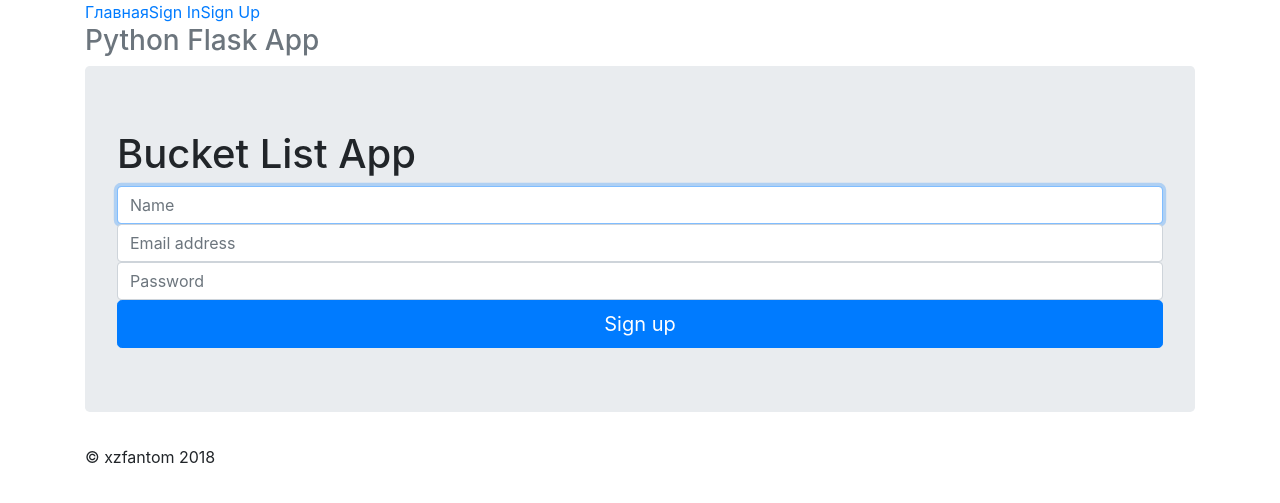
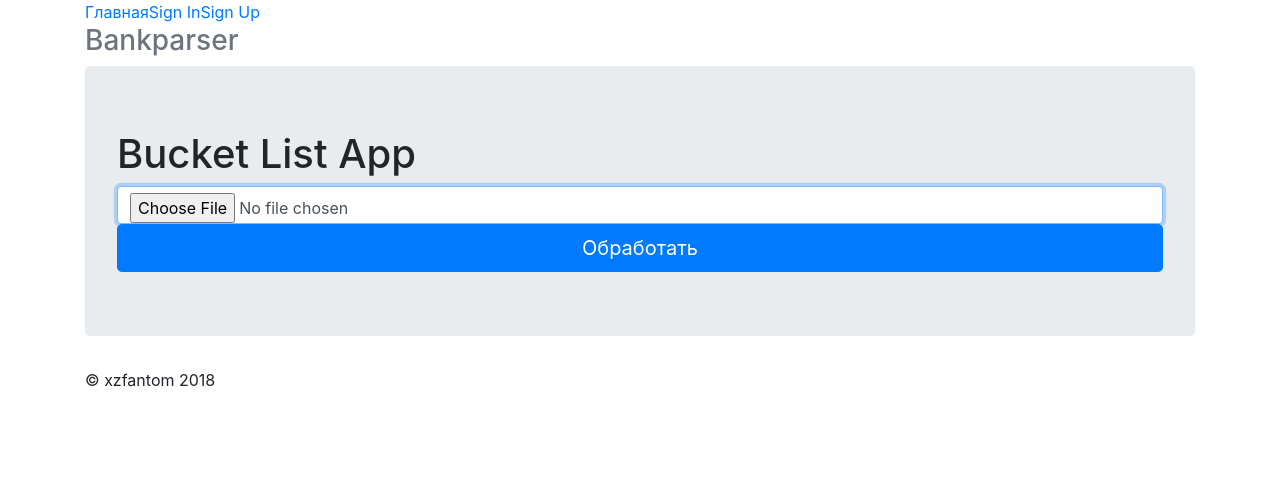
Before and after one commit to xzfantom/bankparser, a Flask app: page / in a window 1280 px wide. Shown: the top 503 px of the page. Run offline with Flask 2, Linux system fonts and the light colour scheme; some libraries are stand-ins or nearby versions.

Commit message:
шаблоны

```diff
--- a/src/web/app.py
+++ b/src/web/app.py
@@ -6,5 +6,9 @@ app = Flask(__name__)
 def main():
     return render_template('index.html')
 
+@app.route("/parse")
+def parse():
+    return render_template('index.html')
+
 if __name__ == "__main__":
     app.run(host='0.0.0.0', port=80)
--- /dev/null
+++ b/src/web/static/js/index.js
@@ -0,0 +1,16 @@
+$(function(){
+	$('#btnParse').click(function(){
+
+		$.ajax({
+			url: '/parse',
+			data: $('form').serialize(),
+			type: 'POST',
+			success: function(response){
+				console.log(response);
+			},
+			error: function(error){
+				console.log(error);
+			}
+		});
+	});
+});
--- a/src/web/templates/index.html
+++ b/src/web/templates/index.html
@@ -5,6 +5,9 @@
     <title>bankparser web app</title>
 
     <link rel="stylesheet" href="https://stackpath.bootstrapcdn.com/bootstrap/4.1.3/css/bootstrap.min.css" integrity="sha384-MCw98/SFnGE8fJT3GXwEOngsV7Zt27NXFoaoApmYm81iuXoPkFOJwJ8ERdknLPMO" crossorigin="anonymous">
+
+    <script src="https://code.jquery.com/jquery-3.3.1.slim.min.js" integrity="sha384-q8i/X+965DzO0rT7abK41JStQIAqVgRVzpbzo5smXKp4YfRvH+8abtTE1Pi6jizo" crossorigin="anonymous"></script>
+    <script src="../static/js/index.js"></script>
 
 </head>
 
@@ -22,31 +25,17 @@
                     </li>
                 </ul>
             </nav>
-            <h3 class="text-muted">Python Flask App</h3>
+            <h3 class="text-muted">Bankparser</h3>
         </div>
 
         <div class="jumbotron">
             <h1>Bucket List App</h1>
             <form class="form-signin">
-                <label for="inputName" class="sr-only">Name</label>
-                <input type="name" name="inputName" id="inputName" class="form-control" placeholder="Name" required autofocus>
-                <label for="inputEmail" class="sr-only">Email address</label>
-                <input type="email" name="inputEmail" id="inputEmail" class="form-control" placeholder="Email address" required autofocus>
-                <label for="inputPassword" class="sr-only">Password</label>
-                <input type="password" name="inputPassword" id="inputPassword" class="form-control" placeholder="Password" required>
+                <label for="inputFile" class="sr-only">Файл</label>
+                <input type="file" name="inputFile" id="inputFile" class="form-control" placeholder="File" required autofocus>
 
-                <button id="btnSignUp" class="btn btn-lg btn-primary btn-block" type="button">Sign up</button>
+                <button id="btnParse" class="btn btn-lg btn-primary btn-block" type="button">Обработать</button>
             </form>
-        </div>
-
-        <div class="row marketing">
-            <div class="col-lg-6">
-
-            </div>
-
-            <div class="col-lg-6">
-
-            </div>
         </div>
 
         <footer class="footer">
```
